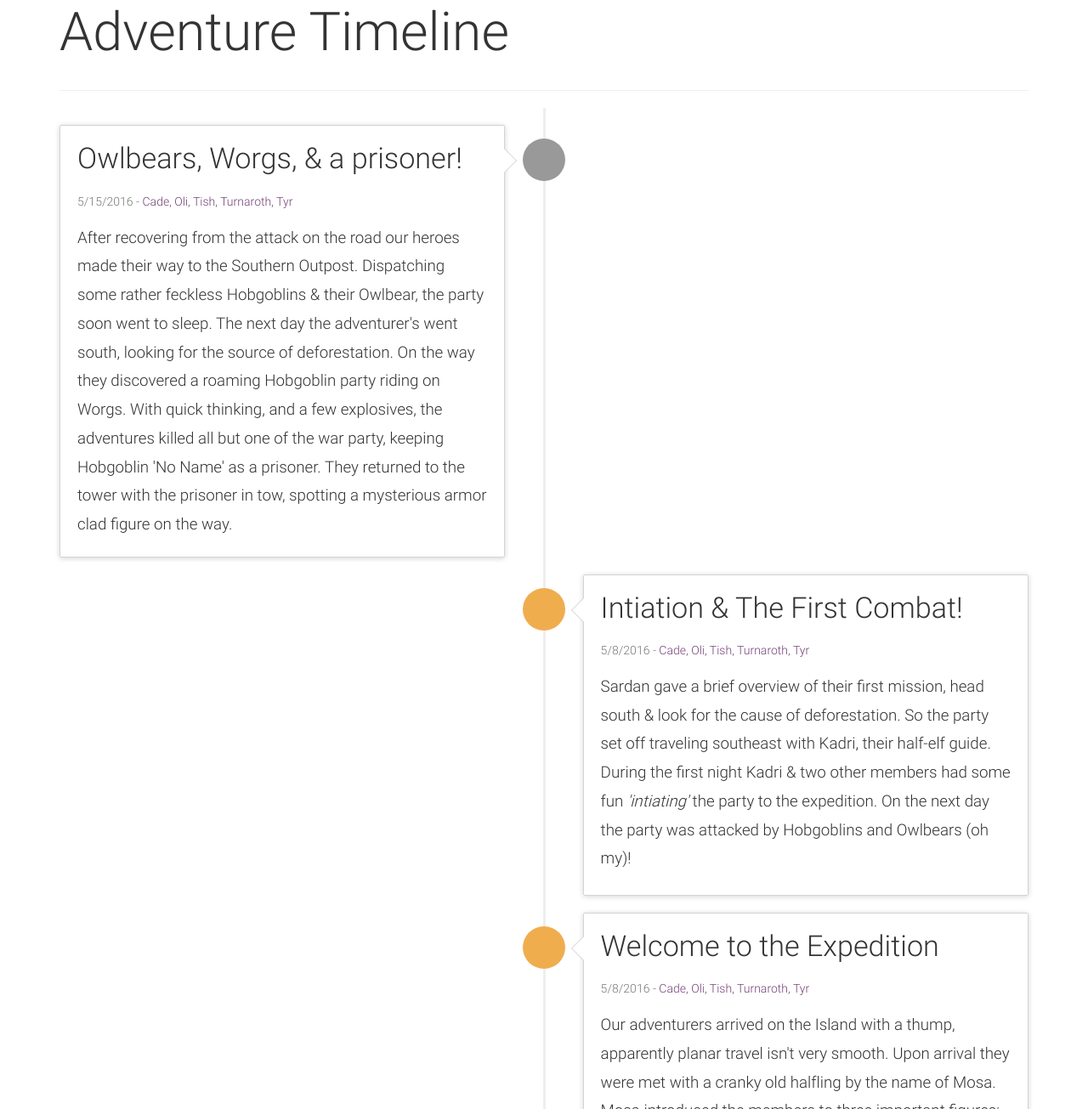
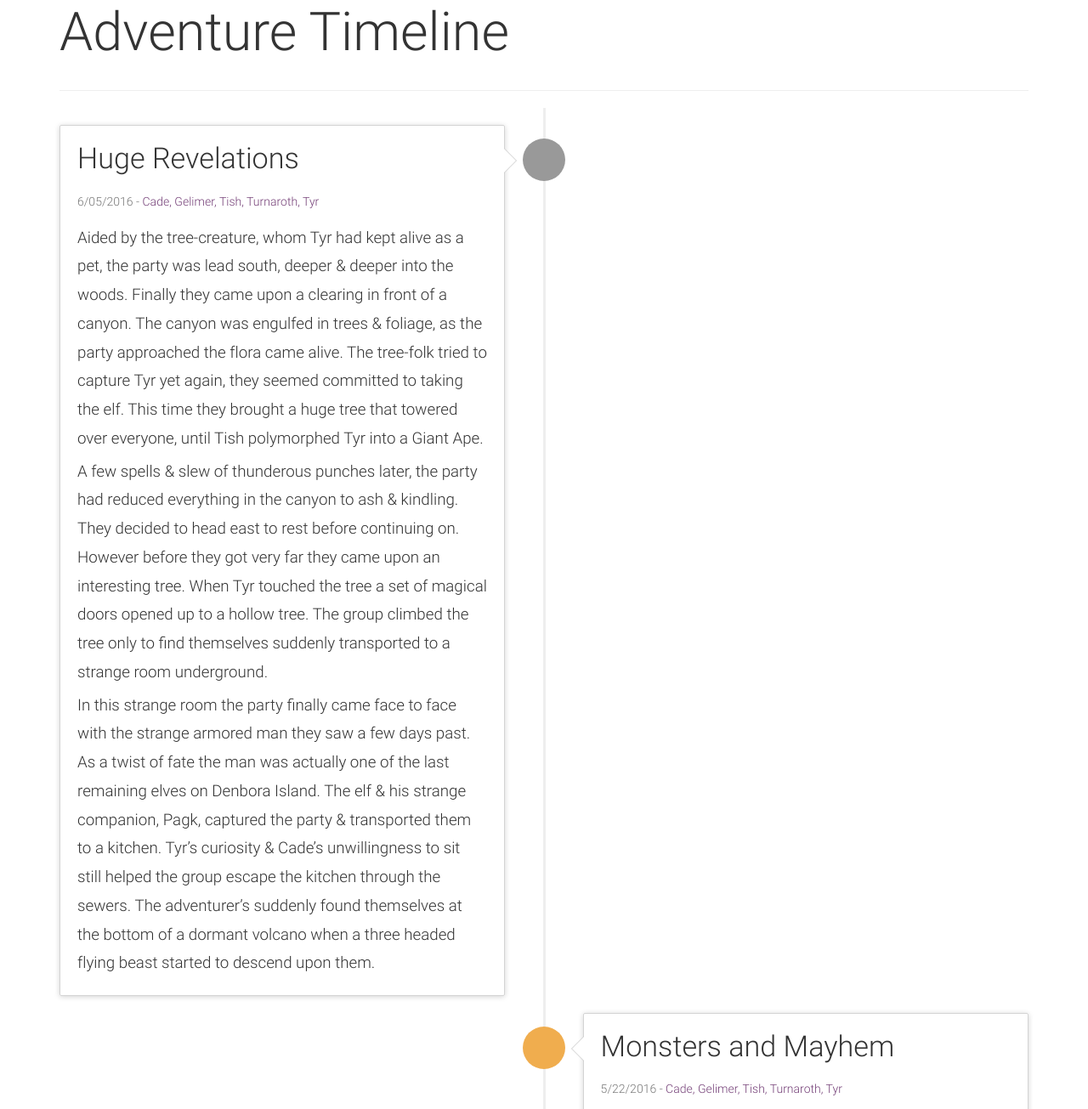
Before and after one commit to BrendanErquiaga/Campaign-DIE, a plain HTML site: page timeline.html in a window 1280 px wide. Shown: the part 117-1422 px from the top of the page at 85% size. Drawn offline with Linux system fonts and the light colour scheme; some packages are replaced by stand-ins of ours.

Commit message:
Updating Timeline (Although poorly)

```diff
--- a/timeline.html
+++ b/timeline.html
@@ -68,6 +68,34 @@
         <h1 id="timeline">Adventure Timeline</h1>
       </div>
       <ul class="timeline">
+          <li>
+            <div class="timeline-badge"></div>
+            <div class="timeline-panel">
+              <div class="timeline-heading">
+                <h4 class="timeline-title">Huge Revelations</h4>
+                <p><small class="text-muted">6/05/2016 - </small> <small class="text-muted-characters">Cade, Gelimer, Tish, Turnaroth, Tyr</small></p>
+              </div>
+              <div class="timeline-body">
+                <p>Aided by the tree-creature, whom Tyr had kept alive as a pet, the party was lead south, deeper & deeper into the woods. Finally they came upon a clearing in front of a canyon. The canyon was engulfed in trees & foliage, as the party approached the flora came alive. The tree-folk tried to capture Tyr yet again, they seemed committed to taking the elf. This time they brought a huge tree that towered over everyone, until Tish polymorphed Tyr into a Giant Ape. </p>
+                <p>A few spells & slew of thunderous punches later, the party had reduced everything in the canyon to ash & kindling. They decided to head east to rest before continuing on. However before they got very far they came upon an interesting tree. When Tyr touched the tree a set of magical doors opened up to a hollow tree. The group climbed the tree only to find themselves suddenly transported to a strange room underground. </p>
+                <p>In this strange room the party finally came face to face with the strange armored man they saw a few days past. As a twist of fate the man was actually one of the last remaining elves on Denbora Island. The elf & his strange companion, Pagk, captured the party & transported them to a kitchen. Tyr’s curiosity & Cade’s unwillingness to sit still helped the group escape the kitchen through the sewers. The adventurer’s suddenly found themselves at the bottom of a dormant volcano when a three headed flying beast started to descend upon them. </p>
+              </div>
+            </div>
+          </li>
+          <li class="timeline-inverted">
+            <div class="timeline-badge warning"></div>
+            <div class="timeline-panel">
+              <div class="timeline-heading">
+                <h4 class="timeline-title">Monsters and Mayhem</h4>
+                <p><small class="text-muted">5/22/2016 - </small> <small class="text-muted-characters">Cade, Gelimer, Tish, Turnaroth, Tyr</small></p>
+              </div>
+              <div class="timeline-body">
+                <p>After arriving back at the Tower our heroes proceeded to interrogate the Hobgoblin ‘No Name’. They soon learned the Hobgoblins were building an army, & that they were being sold strange beasts by an unknown source. Another part of the expedition had also run into strange mutated animals, one such creature was a basilisk morphed with a boar. The group went deep into the forest hoping to find the source of these animals, they brought a chicken to use as bait.</p>
+                <p>On their second day in the forest the party stumbled into a clearing only to be attack by several Cockatrice & a large monstrosity with several tentacles. In the chaos of the battle, Tish was petrified by one of the Cockatrice & the group left their companion as a human statue in the middle of the forest. Thankfully Tish woke up a day later, a bit stiff but otherwise free of harm.</p>
+                <p>After the party met back up they returned to the forest, their search took them deep into the heart of the woods. Eventually they stumbled upon a strange tree-like creature. The creature led Tyr & the party to more tree-folk who tried to capture the elf. The party fought back & killed all of the trees & another monstrosity of plant matter.</p>
+              </div>
+            </div>
+          </li>
         <li>
           <div class="timeline-badge"></div>
           <div class="timeline-panel">
```
Also changed, not shown: characters.html (+1 -1 lines). Lines whose indentation alone changed are shown as unchanged.
